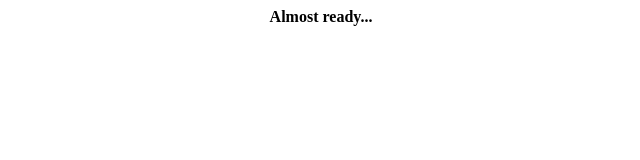
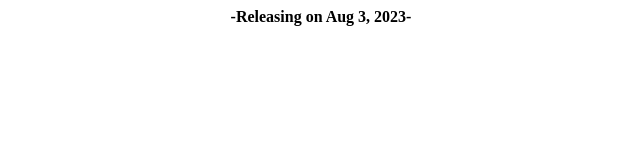
Before and after one commit to bhimsen01/BhimsenPortfolio, a plain HTML site: page index.html in a window 1280 px wide. Shown: the whole page, without its empty margins (319-959 px from the left). Drawn offline with Linux system fonts and the light colour scheme.

Commit message:
Update index.html

```diff
--- a/index.html
+++ b/index.html
@@ -2,6 +2,6 @@
 <html>
 <head>
 <body>
-  <center><b> Almost ready...</b></center>
+  <center><b>-Releasing on Aug 3, 2023-</b></center>
 </body>
 </html>
```
